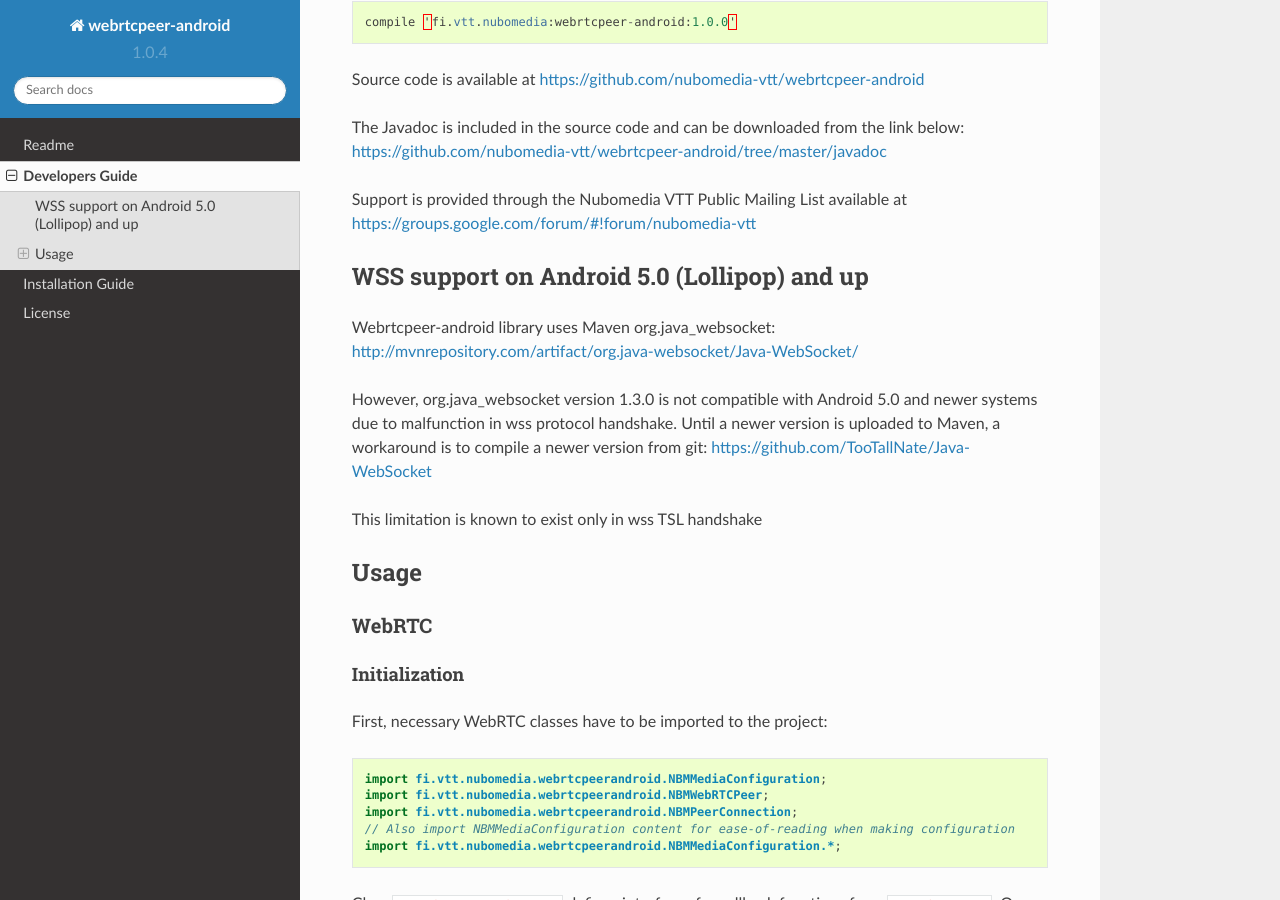
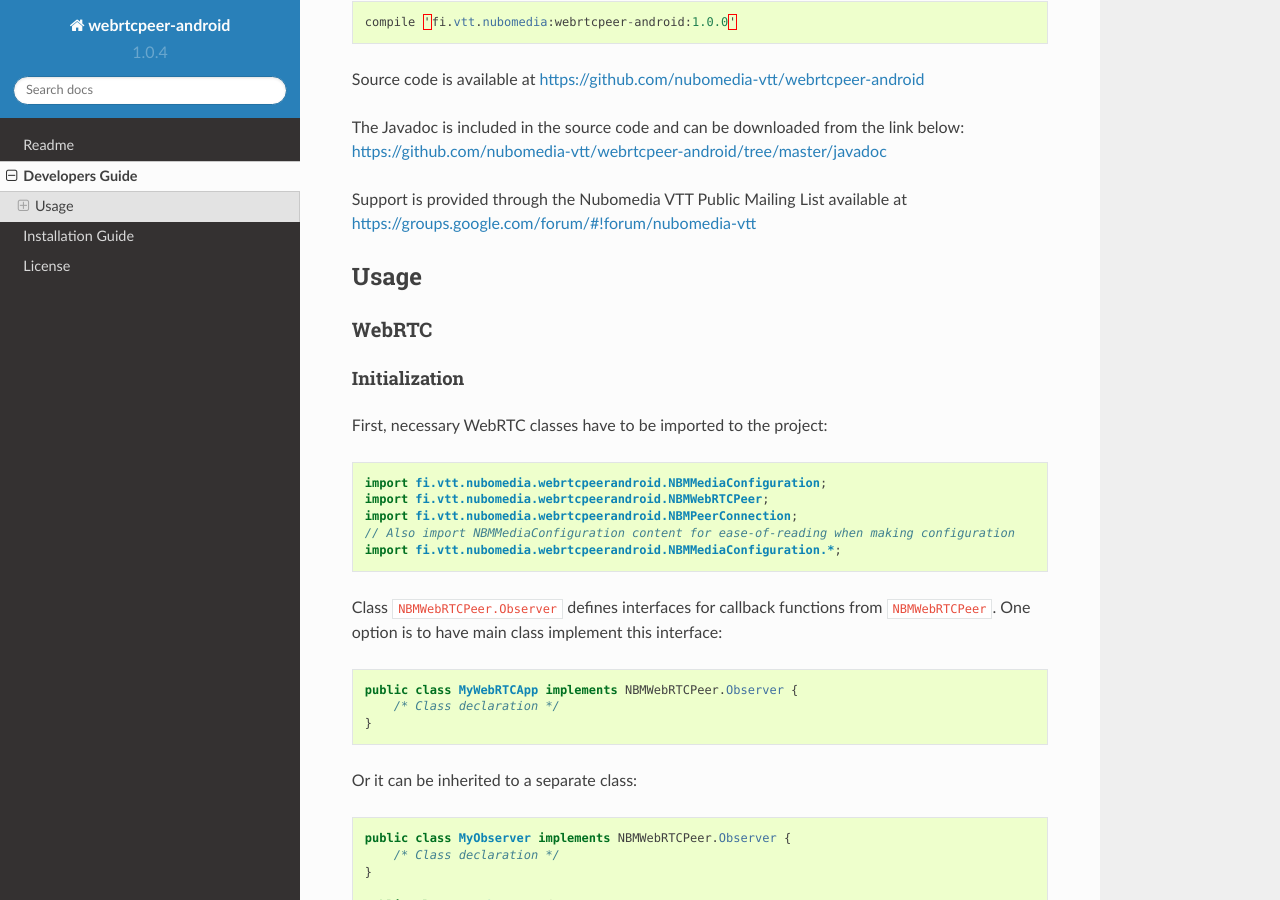
Before and after one commit to nubomedia-vtt/webrtcpeer-android, a Sphinx documentation site: the page built from docs/DevelopersGuide.rst, in a window 1280 px wide and 900 px high, scrolled down 303 px. Built offline with Sphinx 7.4.7 and the Read the Docs theme 2.0.0, drawn with Linux system fonts in a browser that asks for light colours.

Commit message:
Removed mention of WSS support in docs. It is related to KurentoRoom API instead.

```diff
--- a/docs/DevelopersGuide.rst
+++ b/docs/DevelopersGuide.rst
@@ -21,16 +21,6 @@
 
 Support is provided through the Nubomedia VTT Public Mailing List available at
 https://groups.google.com/forum/#!forum/nubomedia-vtt
-
-WSS support on Android 5.0 (Lollipop) and up
-============================================
-Webrtcpeer-android library uses Maven org.java_websocket:
-http://mvnrepository.com/artifact/org.java-websocket/Java-WebSocket/
-
-However, org.java_websocket version 1.3.0 is not compatible with Android 5.0 and newer systems due to malfunction in wss protocol handshake. Until a newer version is uploaded to Maven, a workaround is to compile a newer version from git:
-https://github.com/TooTallNate/Java-WebSocket
-
-This limitation is known to exist only in wss TSL handshake
 
 Usage
 =====
--- a/docs/InstallationGuide.rst
+++ b/docs/InstallationGuide.rst
@@ -5,8 +5,8 @@
 This documents provides information how to compile the webrtcpeer-android library from the sources for your project.
 
 
-Clone repository:
-=================
+Clone repository
+================
 .. code:: bash
 
     sudo apt-get install git
```
